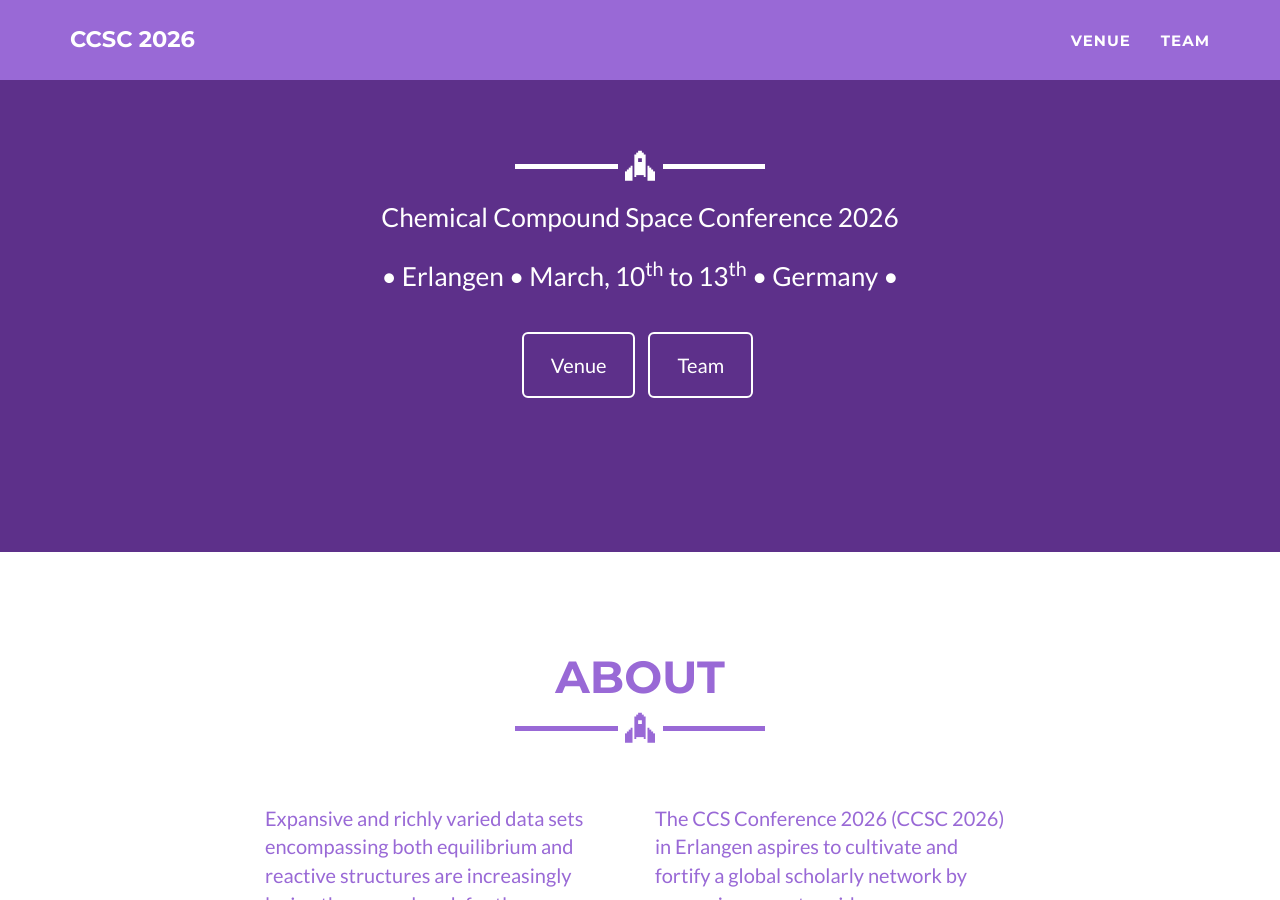
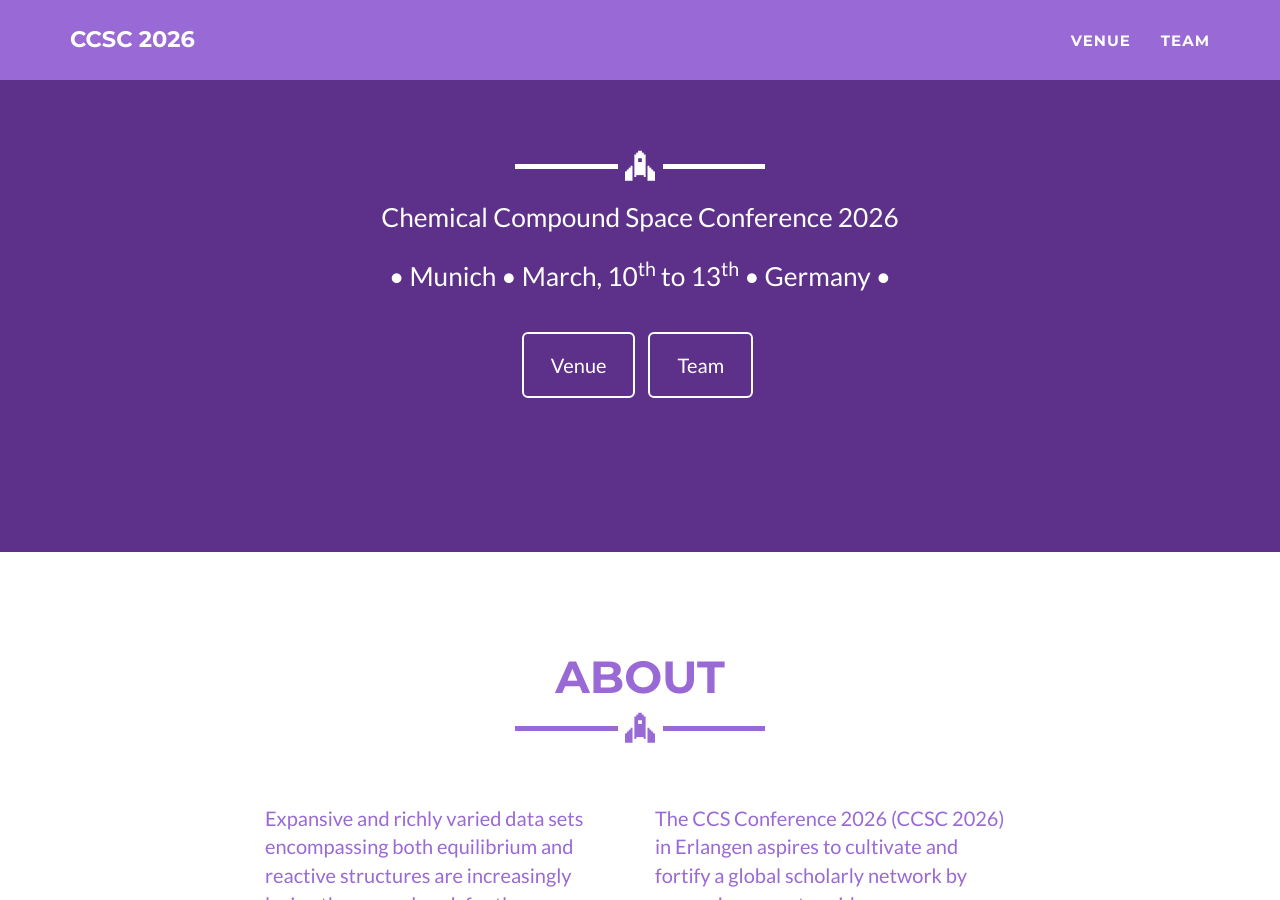
Before and after one commit to ccsc2026/ccsc2026.github.io, a Jekyll site: the page built from _posts/2022-05-21-Day1.md, in a window 1280 px wide and 900 px high, scrolled down 784 px. Built offline with Jekyll 4.4.1, drawn with Linux system fonts in a browser that asks for light colours.

Commit message:
Update _config.yml

```diff
--- a/_config.yml
+++ b/_config.yml
@@ -4,7 +4,7 @@ email: chemcompspace@gmail.com
 url: https://ccsc2026.github.io/
 description: "Chemical Compound Space Conference 2026"
 
-keywords: "• Erlangen • March, 10<sup>th</sup> to 13<sup>th</sup> • Germany •"
+keywords: "• Munich • March, 10<sup>th</sup> to 13<sup>th</sup> • Germany •"
 meta_author: Carolin Müller
 
 # Google webmaster tools
```
